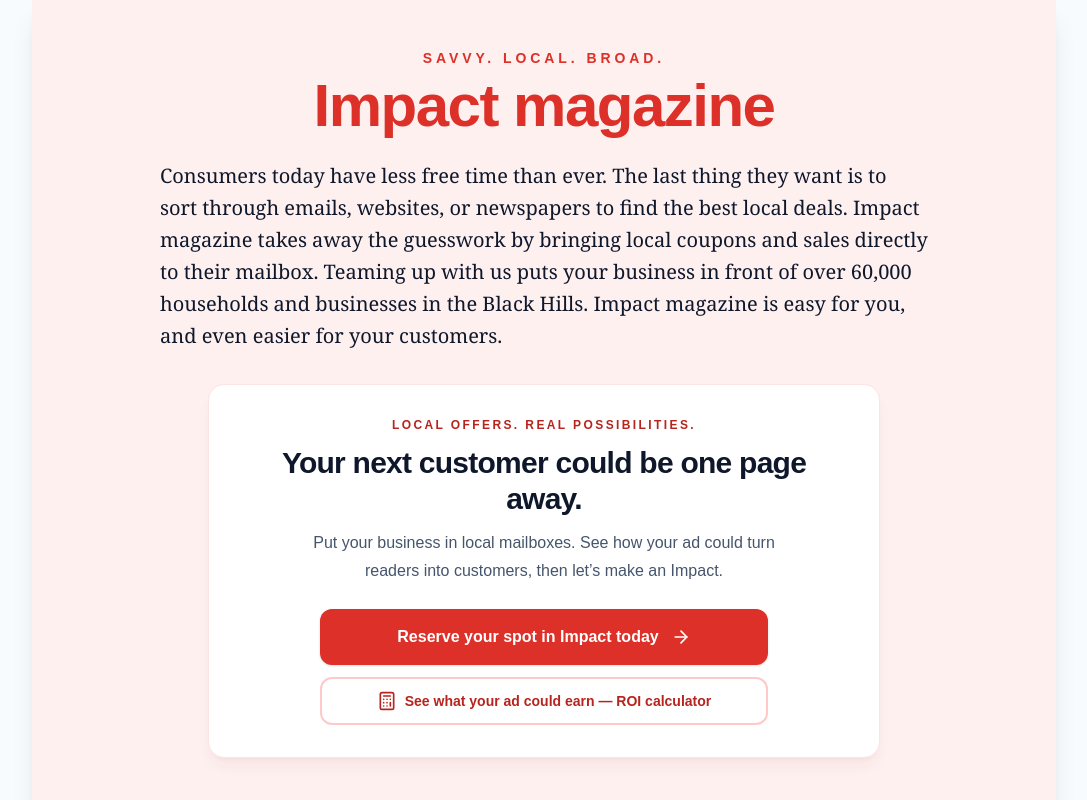
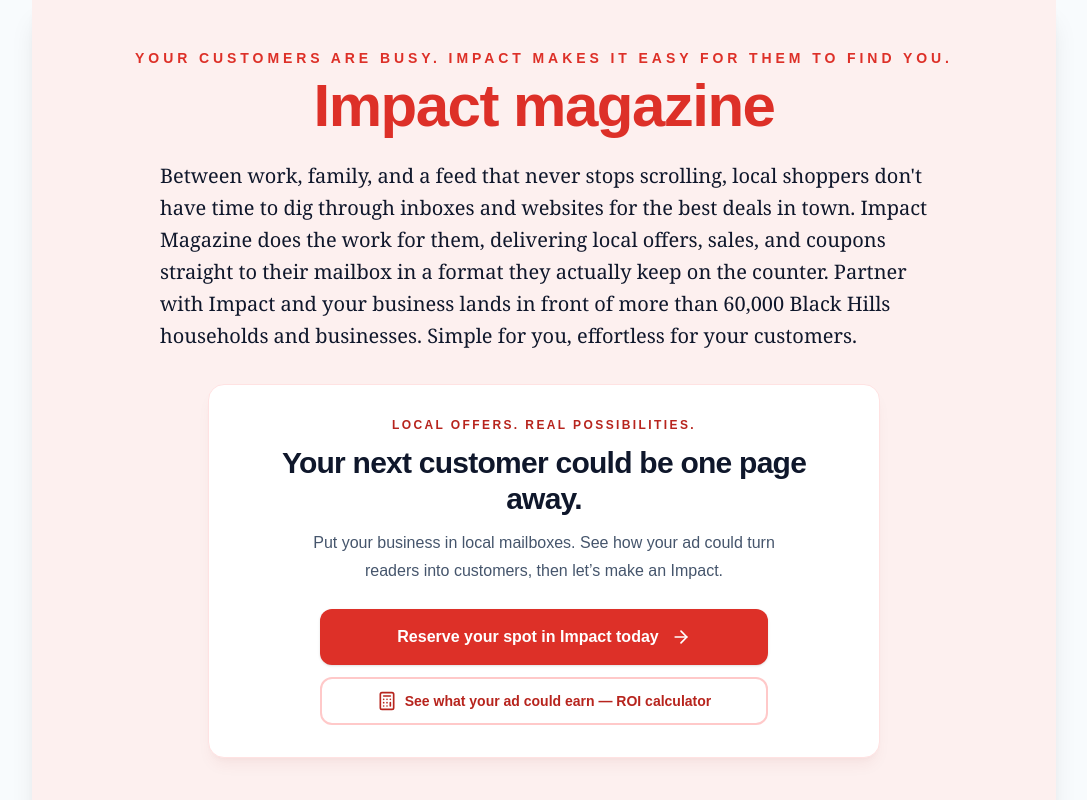
Before and after one commit to evergreendev/media-kits, a Next.js app: page /impact-magazine/media-kit in a window 1280 px wide. Shown: the top 800 px of the page, without its empty margins (96-1183 px from the left). Built offline with nearby package versions, Linux system fonts and the light colour scheme; grey boxes are pictures that could not be loaded.

Commit message:
Update roi and intro text

```diff
--- a/app/components/ImpactROICalculator.tsx
+++ b/app/components/ImpactROICalculator.tsx
@@ -30,7 +30,7 @@
     const [issues, setIssues] = useState("1");
     const [size, setSize] = useState<AdSize | "">("");
     const [saleValue, setSaleValue] = useState("25");
-    const [responseRate, setResponseRate] = useState("0.05");
+    const [responseRate, setResponseRate] = useState("0.5");
     const reach = 60000;
     const issueCount = Number(issues);
     const sale = Number(saleValue);
--- a/app/impact-magazine/media-kit/page.tsx
+++ b/app/impact-magazine/media-kit/page.tsx
@@ -10,10 +10,14 @@
         href: "/impact-magazine/reserve",
     },
     title: "Impact magazine",
-    kicker: "Savvy. Local. Broad.",
+    kicker: "Your customers are busy. Impact makes it easy for them to find you.",
     slug: "impact-magazine",
     color: "#dd3028",
-    intro: "Consumers today have less free time than ever. The last thing they want is to sort through emails, websites, or newspapers to find the best local deals. Impact magazine takes away the guesswork by bringing local coupons and sales directly to their mailbox. Teaming up with us puts your business in front of over 60,000 households and businesses in the Black Hills. Impact magazine is easy for you, and even easier for your customers.",
+    intro: "Between work, family, and a feed that never stops scrolling, local shoppers don't have time to dig\n" +
+        "through inboxes and websites for the best deals in town. Impact Magazine does the work for them,\n" +
+        "delivering local offers, sales, and coupons straight to their mailbox in a format they actually keep on the\n" +
+        "counter. Partner with Impact and your business lands in front of more than 60,000 Black Hills\n" +
+        "households and businesses. Simple for you, effortless for your customers.",
     stats: [["6X", "Six issues printed annually"], ["60K", "Mailboxes homes & businesses"], ["1.1¢", "As little as 1.1¢ per prospect reached"]],
     hero: [{
         src: "/media-kit/impact-magazine/visual-01.png",
```
